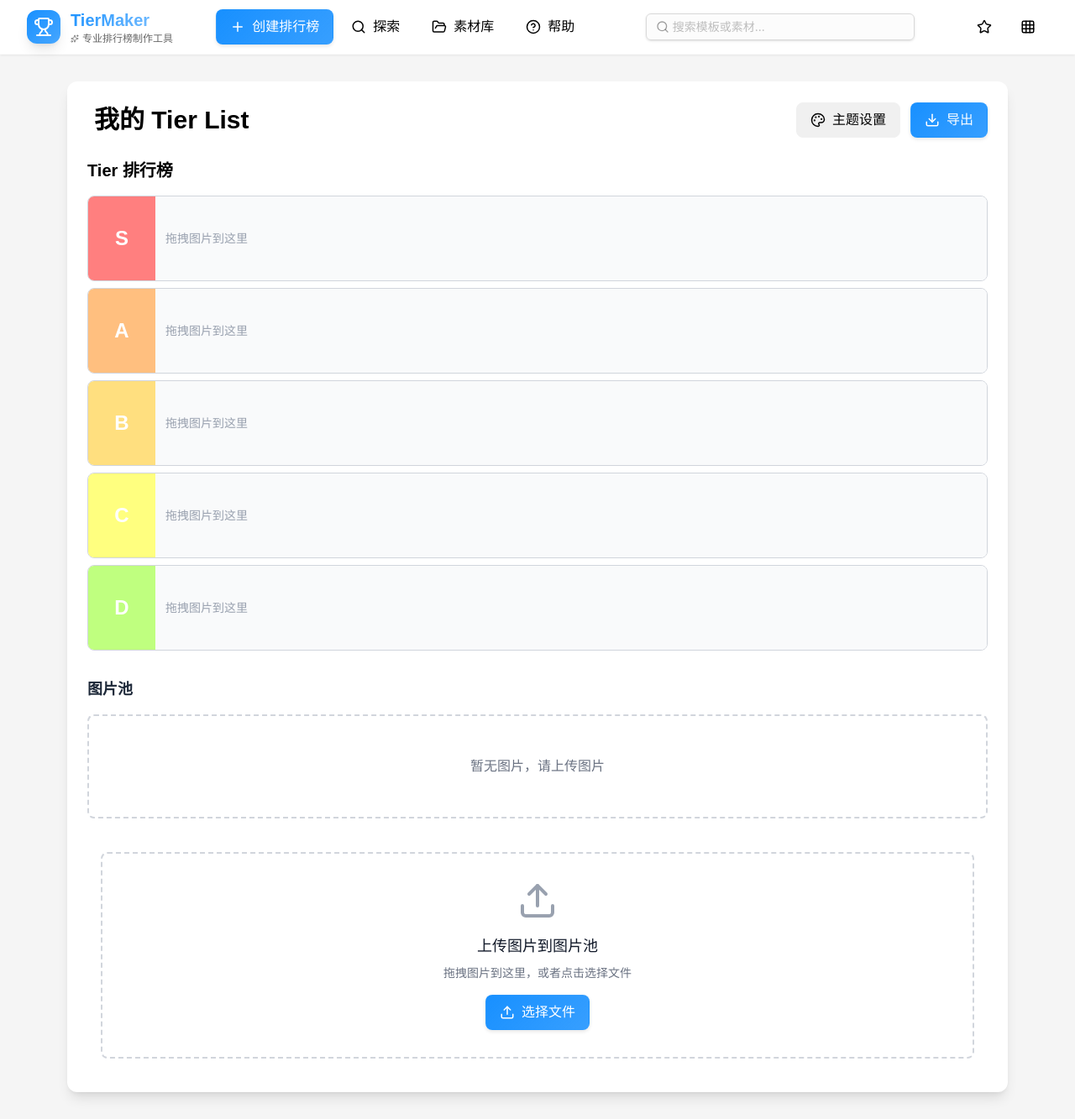
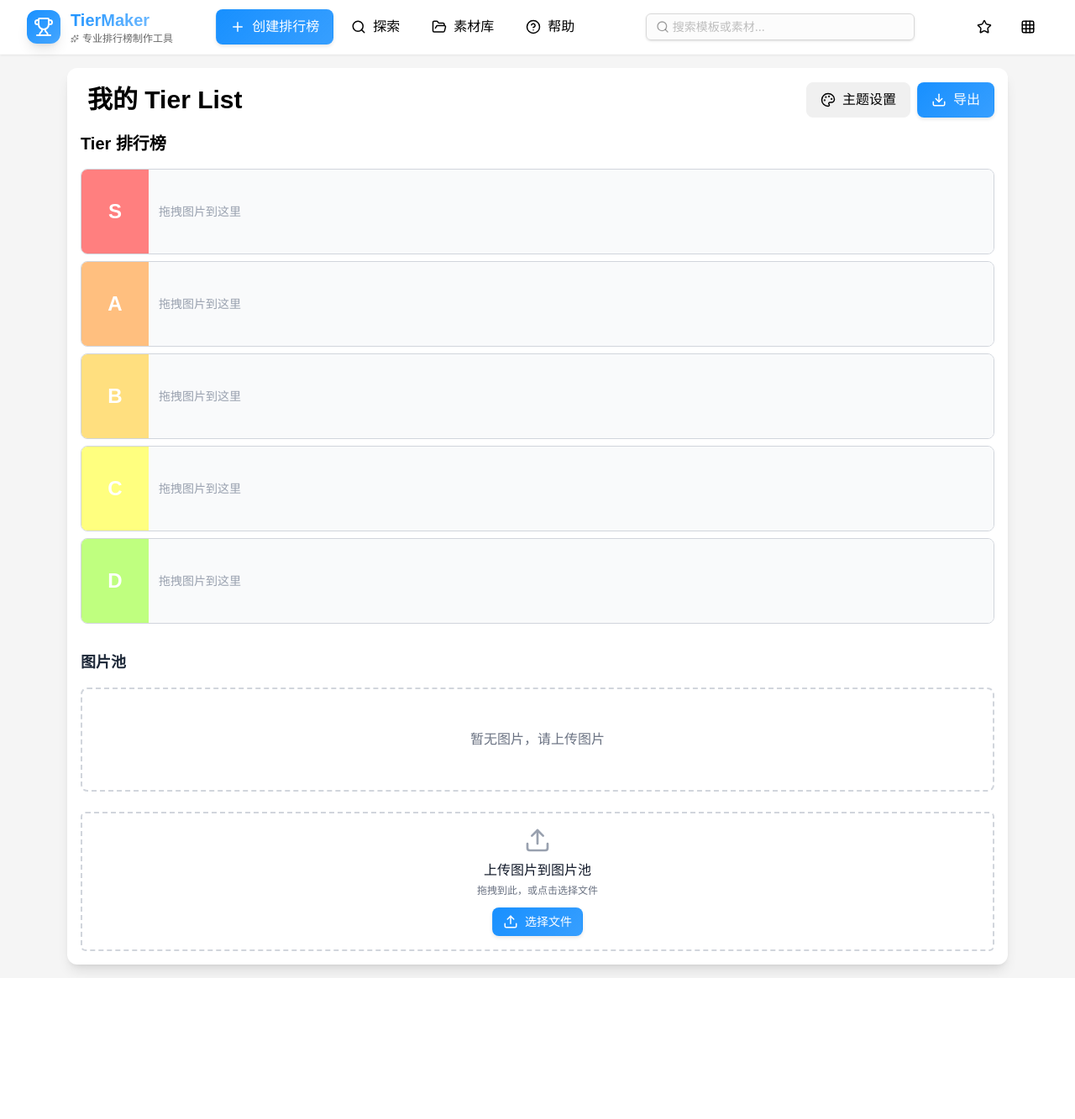
Before and after one commit to tier-maker/tier-maker, a Next.js app: page / in a window 1280 px wide. Shown: the whole page at 84% size. After the commit the page ends 1165 px from the top, so only its background shows below. Built offline with nearby package versions, Linux system fonts and the light colour scheme.

Commit message:
refactor: improve UI components for ImageUpload and TierMaker

```diff
--- a/src/components/ImageUpload.tsx
+++ b/src/components/ImageUpload.tsx
@@ -71,27 +71,22 @@ export default function ImageUpload({
   );
 
   return (
-    <div className="w-full p-4">
+    <div className="w-full">
       <div
-        className={`
-          border-2 border-dashed rounded-lg p-8 text-center transition-colors
-          ${
-            isDragOver
-              ? "border-blue-500 bg-blue-50"
-              : "border-gray-300 hover:border-gray-400"
-          }
-        `}
+        className={`${
+          isDragOver
+            ? "border-blue-500 bg-blue-50"
+            : "border-gray-300 hover:border-gray-400"
+        } border-2 border-dashed rounded-md p-4 text-center transition-colors`}
         onDragOver={handleDragOver}
         onDragLeave={handleDragLeave}
         onDrop={handleDrop}
       >
-        <Upload className="mx-auto h-12 w-12 text-gray-400 mb-4" />
-        <p className="text-lg font-medium text-gray-900 mb-2">
+        <Upload className="mx-auto h-8 w-8 text-gray-400 mb-2" />
+        <p className="text-base font-medium text-gray-900 mb-1">
           上传图片到图片池
         </p>
-        <p className="text-sm text-gray-500 mb-4">
-          拖拽图片到这里，或者点击选择文件
-        </p>
+        <p className="text-xs text-gray-500 mb-3">拖拽到此，或点击选择文件</p>
         <input
           type="file"
           multiple
@@ -102,7 +97,7 @@ export default function ImageUpload({
         />
         <Button
           variant="primary"
-          size="md"
+          size="sm"
           theme={theme}
           icon={<Upload size={18} />}
           onClick={() => document.getElementById("file-upload")?.click()}
--- a/src/components/TierMaker.tsx
+++ b/src/components/TierMaker.tsx
@@ -255,19 +255,19 @@ export default function TierMaker() {
             navigateToTab("help");
           }}
         />
-        <div className="py-8">
+        <div className="py-4">
           <div className="max-w-6xl mx-auto px-4">
             <div
               id="tier-maker-content"
-              className="rounded-xl shadow-lg p-6 overflow-visible"
+              className="rounded-xl shadow-lg p-4 overflow-visible"
               style={{
                 ...surfaceStyle,
-                minHeight: "auto",
+                minHeight: "calc(100vh - 140px)",
                 position: "relative",
               }}
             >
               {/* Header */}
-              <div className="flex items-center justify-between mb-6">
+              <div className="flex items-center justify-between mb-4">
                 <input
                   type="text"
                   value={tierList.title}
@@ -285,7 +285,7 @@ export default function TierMaker() {
                     e.target.style.backgroundColor = "transparent";
                   }}
                 />
-                <div className="flex gap-3">
+                <div className="flex gap-2">
                   <ThemeSettings
                     currentTheme={tierList.theme}
                     backgroundImage={tierList.backgroundImage}
```
